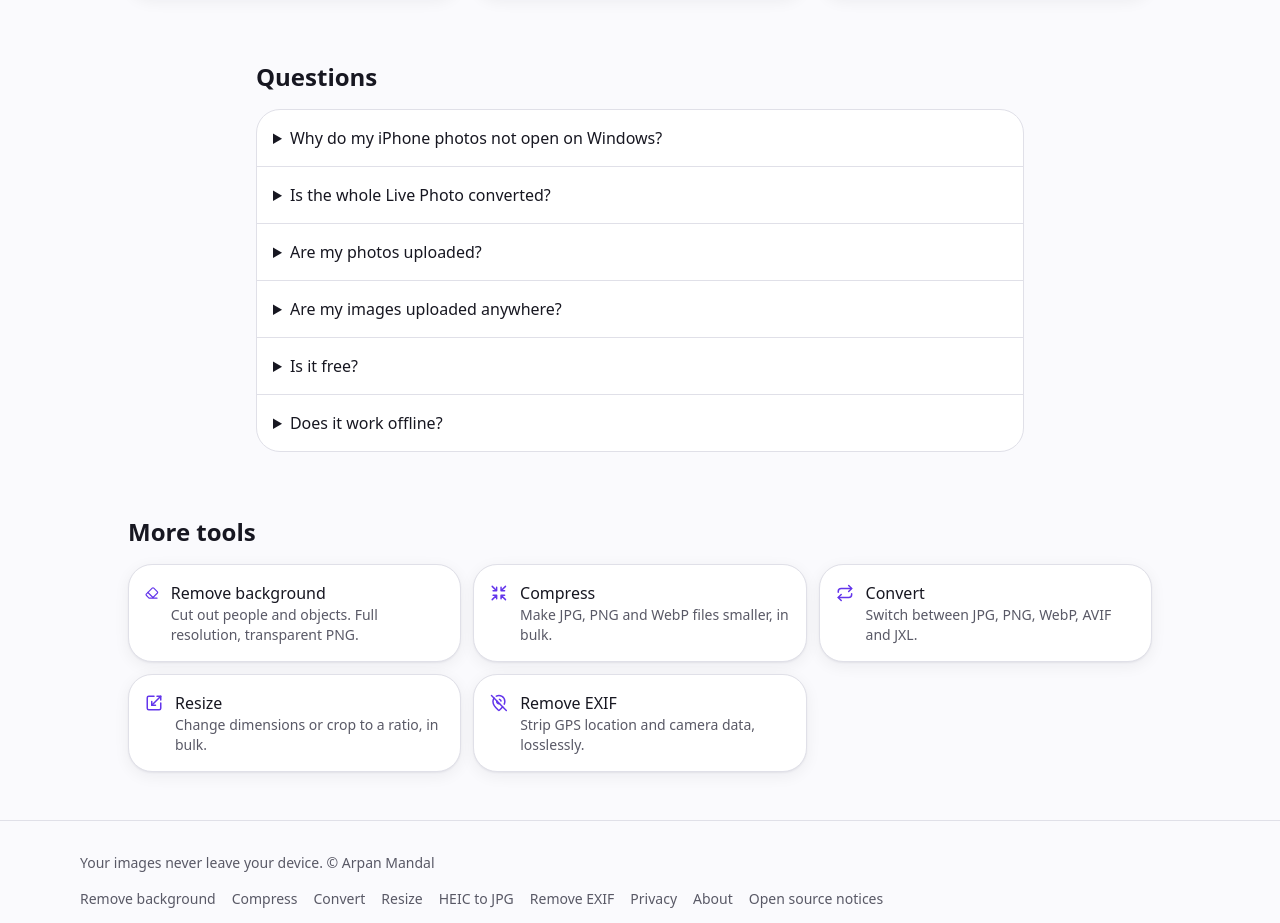
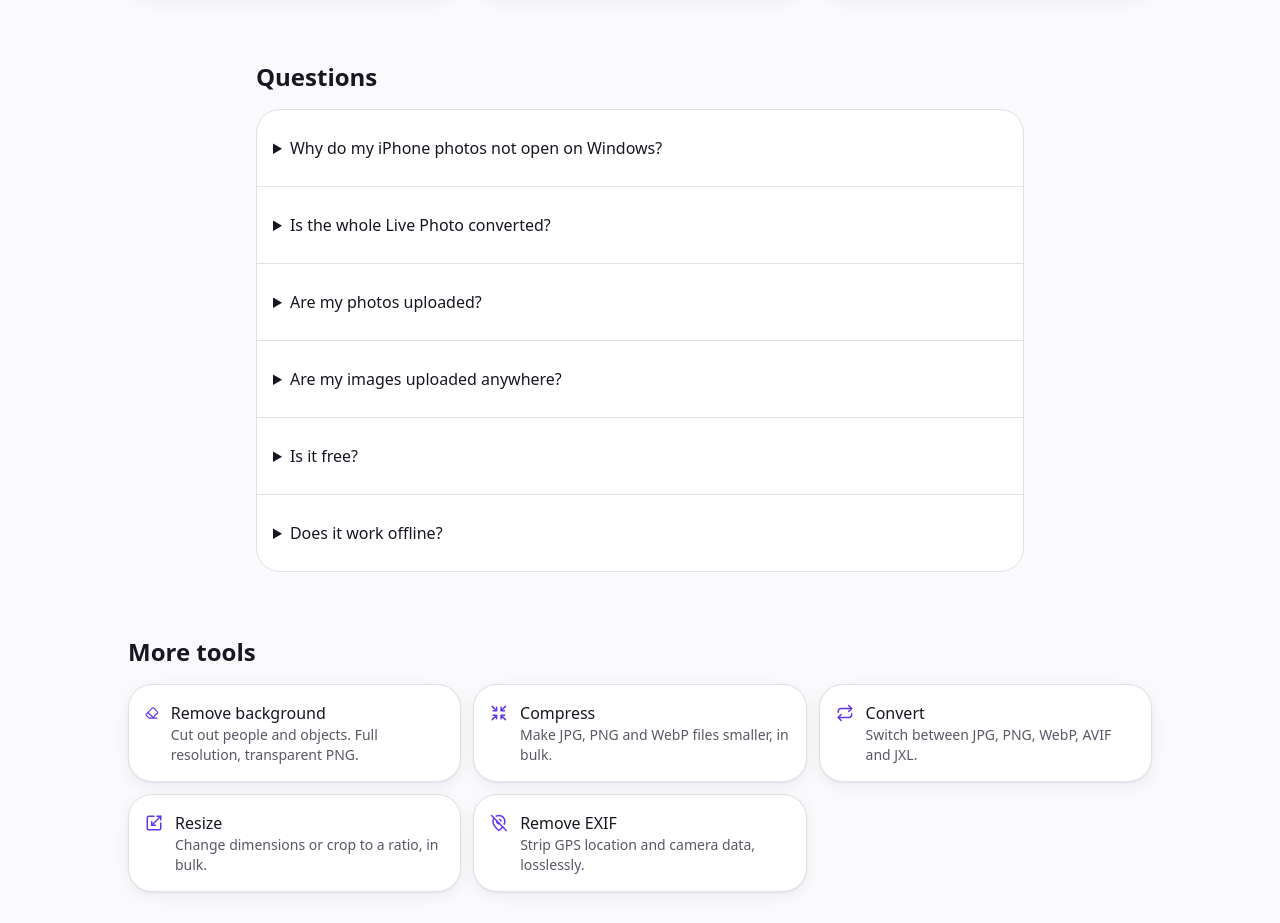
Before and after one commit to EnthusiastiCoder/Nopload, an Astro site: page /heic-to-jpg in a window 1280 px wide. Shown: the part 1128-2051 px from the top of the page. Built offline with nearby package versions, Linux system fonts and the light colour scheme; Astro itself is replaced by a stand-in of ours.

Commit message:
fix(seo-pages): FAQ questions are 44px tap targets

```diff
--- a/src/layouts/ToolPage.astro
+++ b/src/layouts/ToolPage.astro
@@ -102,7 +102,7 @@ const steps = [
       {
         faqs.map((f) => (
           <details class="group p-4">
-            <summary class="cursor-pointer font-medium">{f.q}</summary>
+            <summary class="min-h-11 cursor-pointer py-2.5 font-medium">{f.q}</summary>
             <p class="mt-2 text-sm text-muted">{f.a}</p>
           </details>
         ))
```
